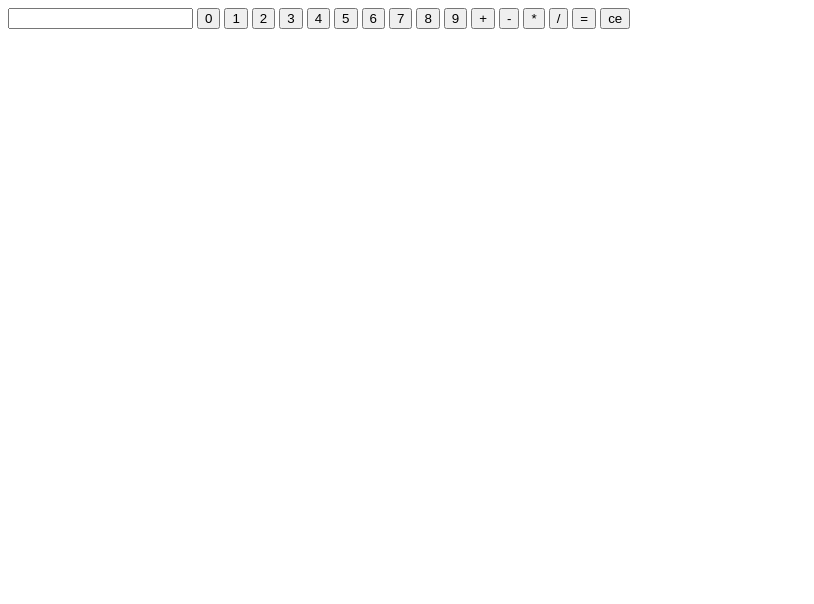
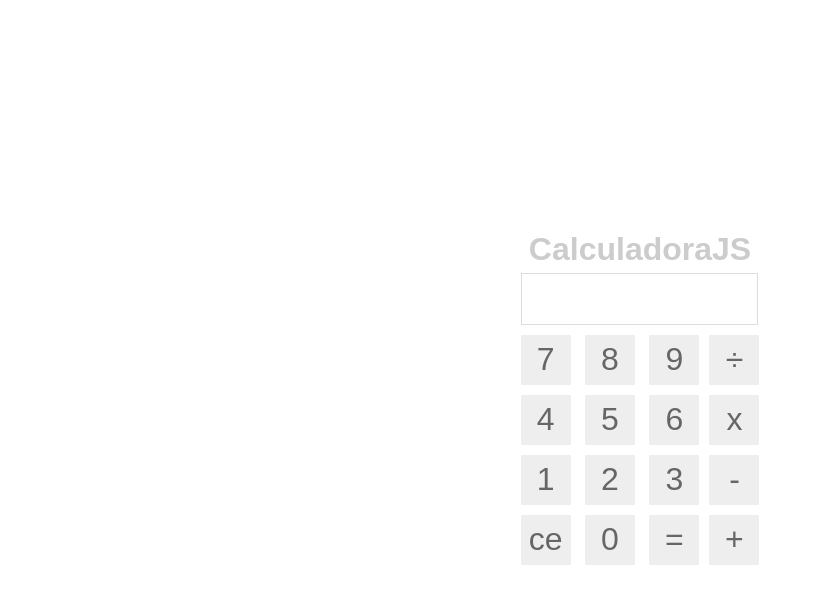
Before and after one commit to saullobueno/CalculadoraJS, a plain HTML site: page index.html in a window 1280 px wide. Shown: the whole page, without its empty margins (0-814 px from the left). Drawn offline with Linux system fonts and the light colour scheme.

Commit message:
html e styles

```diff
--- a/index.html
+++ b/index.html
@@ -4,31 +4,52 @@
 		<meta charset="UTF-8" />
 		<meta name="viewport" content="width=device-width, initial-scale=1.0" />
 		<title>Calculadora JS</title>
+		<link rel="stylesheet" href="styles.css" />
 	</head>
 	<body>
 		<main>
 			<div>
+				<h1>CalculadoraJS</h1>
 				<form>
-					<input type="text" />
+					<div>
+						<input type="text" />
+					</div>
 
-					<button type="button" data-js="buttons-numbers" value="0">0</button>
-					<button type="button" data-js="buttons-numbers" value="1">1</button>
-					<button type="button" data-js="buttons-numbers" value="2">2</button>
-					<button type="button" data-js="buttons-numbers" value="3">3</button>
-					<button type="button" data-js="buttons-numbers" value="4">4</button>
-					<button type="button" data-js="buttons-numbers" value="5">5</button>
-					<button type="button" data-js="buttons-numbers" value="6">6</button>
-					<button type="button" data-js="buttons-numbers" value="7">7</button>
-					<button type="button" data-js="buttons-numbers" value="8">8</button>
-					<button type="button" data-js="buttons-numbers" value="9">9</button>
+					<div class="mainButtons" style="float: left">
+						<button type="button" data-js="button-numbers" value="7">7</button>
+						<button type="button" data-js="button-numbers" value="8">8</button>
+						<button type="button" data-js="button-numbers" value="9">9</button>
+						<br />
+						<button type="button" data-js="button-numbers" value="4">4</button>
+						<button type="button" data-js="button-numbers" value="5">5</button>
+						<button type="button" data-js="button-numbers" value="6">6</button>
+						<br />
+						<button type="button" data-js="button-numbers" value="1">1</button>
+						<button type="button" data-js="button-numbers" value="2">2</button>
+						<button type="button" data-js="button-numbers" value="3">3</button>
+						<br />
+						<button type="button" data-js="button-ce" value="ce">ce</button>
+						<button type="button" data-js="button-numbers" value="0">0</button>
+						<button type="button" data-js="button-equal" value="=">=</button>
+					</div>
 
-					<button type="button" data-js="buttons-operator" value="+">+</button>
-					<button type="button" data-js="buttons-operator" value="-">-</button>
-					<button type="button" data-js="buttons-operator" value="*">*</button>
-					<button type="button" data-js="buttons-operator" value="/">/</button>
-
-					<button type="button" data-js="buttons-equal" value="=">=</button>
-					<button type="button" data-js="buttons-ce" value="ce">ce</button>
+					<div class="operatorButtons" style="float: left">
+						<button type="button" data-js="button-operator" value="÷">
+							÷
+						</button>
+						<br />
+						<button type="button" data-js="button-operator" value="x">
+							x
+						</button>
+						<br />
+						<button type="button" data-js="button-operator" value="-">
+							-
+						</button>
+						<br />
+						<button type="button" data-js="button-operator" value="+">
+							+
+						</button>
+					</div>
 				</form>
 			</div>
 		</main>
--- /dev/null
+++ b/styles.css
@@ -0,0 +1,46 @@
+* {
+	margin: 0;
+	padding: 0;
+}
+
+html,
+body {
+	font-family: Arial, Helvetica, sans-serif;
+	height: 100%;
+	min-height: 100%;
+}
+main {
+	height: 100%;
+	min-height: 100%;
+	display: -webkit-flex;
+	display: flex;
+	-webkit-align-items: center;
+	align-items: center;
+	-webkit-justify-content: center;
+	justify-content: center;
+}
+
+main > div {
+}
+h1 {
+	text-align: center;
+	color: #ccc;
+}
+input,
+button {
+	color: #666;
+	font-size: 2rem;
+}
+input {
+	width: 235px;
+	height: 50px;
+	margin: 5px;
+	border: solid 1px #ddd;
+}
+button {
+	background: #eee;
+	border: none;
+	min-width: 50px;
+	min-height: 50px;
+	margin: 5px;
+}
```
